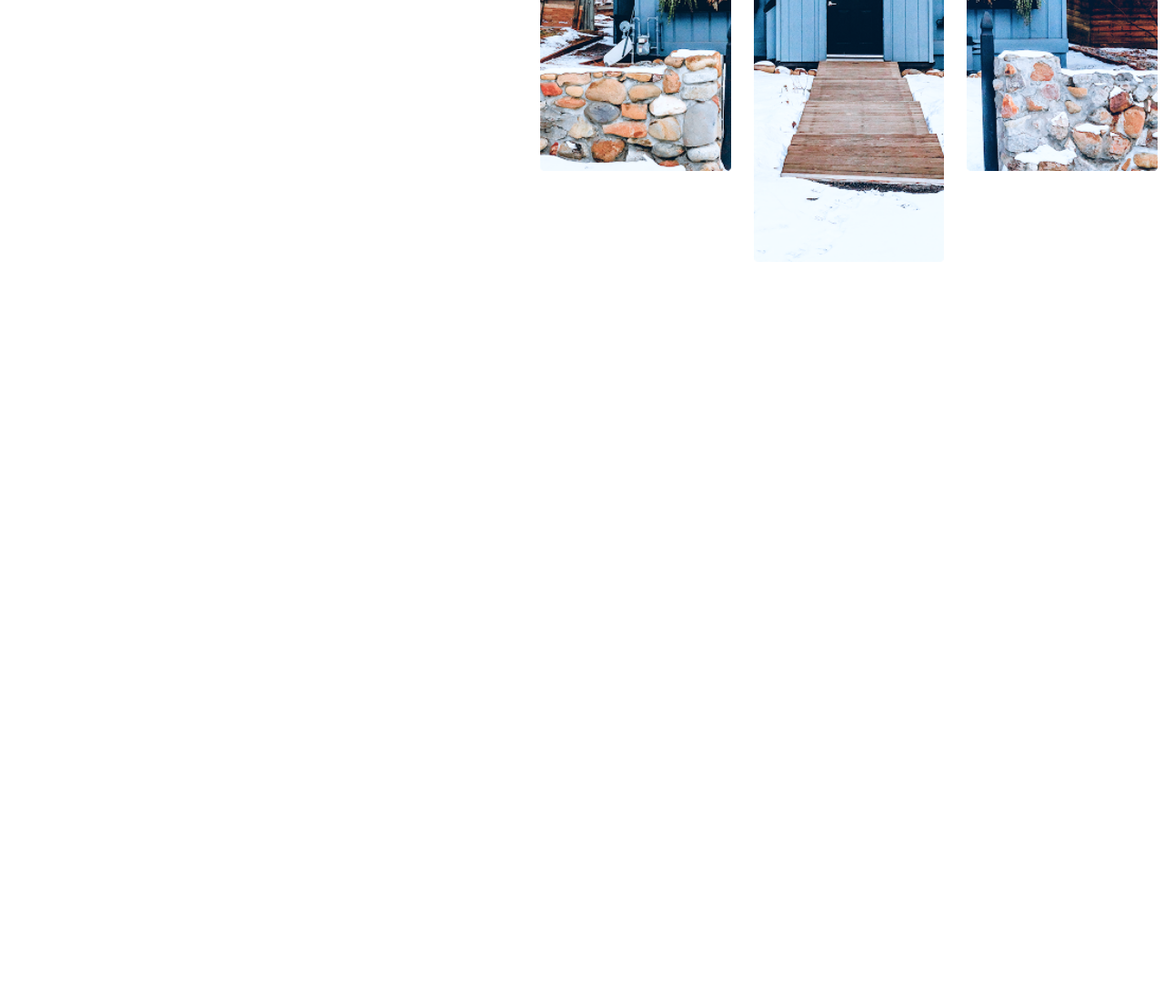
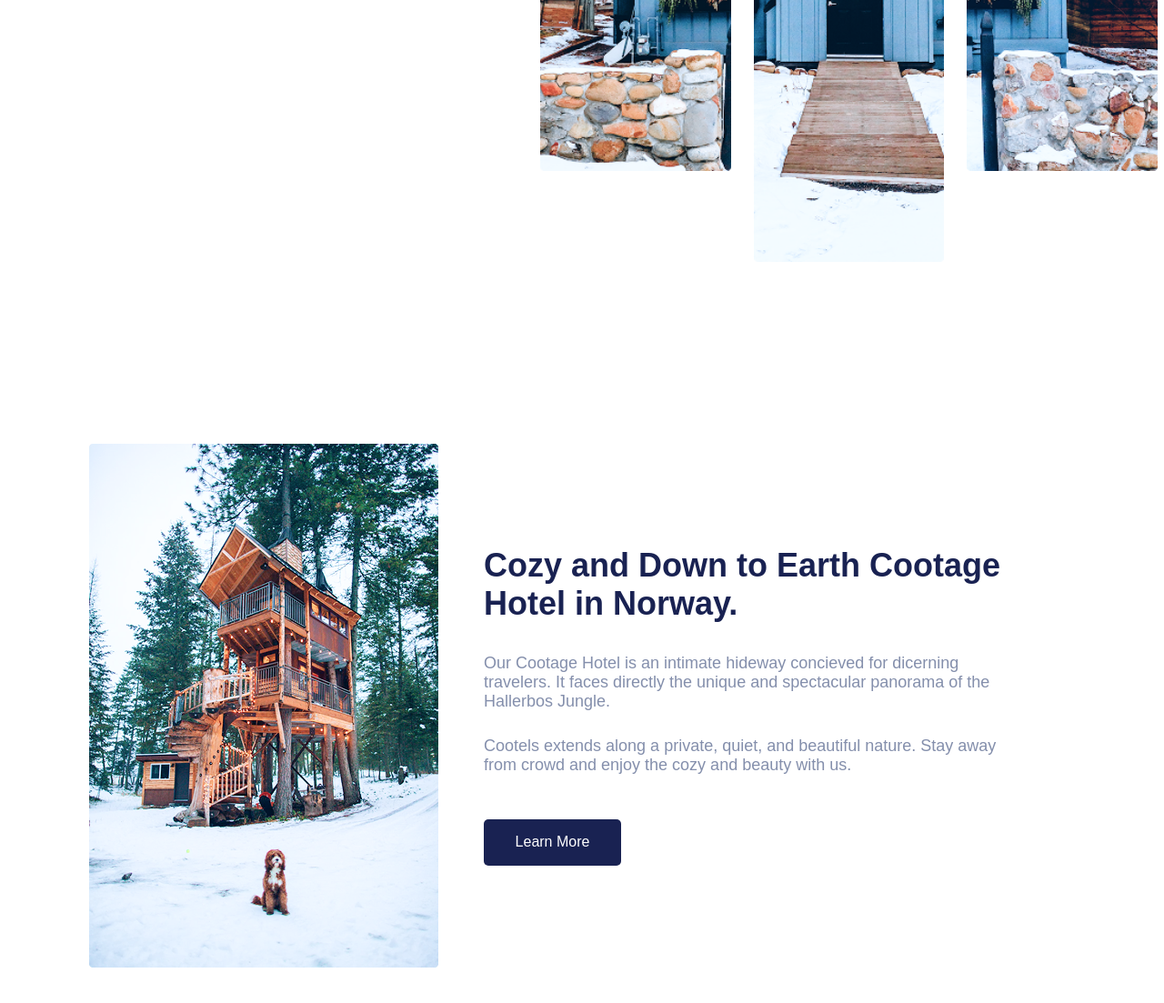
Before and after one commit to themagawo2011/homework-14, a plain HTML site: page index.html in a window 1280 px wide. Shown: the part 717-1820 px from the top of the page at 91% size. Before the commit the page ends 1005 px from the top, so only its background shows below. Drawn offline with Linux system fonts and the light colour scheme.

Commit message:
div 3 сохтам

```diff
--- a/index.html
+++ b/index.html
@@ -17,6 +17,7 @@
         <button class="bt1">Get Started</button>
     </div>
 
+
     <div class="box2">
         <div class="d1box2">
             <h1 class="h1box2">Nature, Warmth, and Beauty in One Space</h1>
@@ -30,5 +31,17 @@
             <img src="./images/meritt-thomas-u-Hb93V6IWI-unsplash 3.png" alt="">
         </div>
     </div>
+
+
+    <div class="box3">
+        <img src="./images/image 13.png" alt="" class="img1box3">
+
+        <div class="d1box3">
+            <h1 class="h1box3">Cozy and Down to Earth Cootage Hotel in Norway.</h1>
+            <p class="p1box3">Our Cootage Hotel is an intimate hideway concieved for dicerning travelers. It faces directly the unique and spectacular panorama of the Hallerbos Jungle.</p>
+            <p class="p1box3">Cootels extends along a private, quiet, and beautiful nature. Stay away from crowd and enjoy the cozy and beauty with us.</p>
+            <button class="bt3">Learn More</button>
+        </div>
+    </div>
 </body>
 </html>
--- a/style.css
+++ b/style.css
@@ -113,5 +113,46 @@
     justify-content: center;
     align-items: center;
     margin-top: 100px;
-    margin-bottom: 100px;
 }
+
+.h1box3{
+    width: 650px;
+    height: 108px;
+    font-size: 36px;
+    font-weight: 600;
+    color: #192252;
+}
+
+.p1box3{
+    width: 584px;
+    height: 81px;
+    font-size: 18px;
+    font-weight: 400;
+    color: #848FAC;
+}
+
+.bt3{
+    width: 151px;
+    height: 51px;
+    border: none;
+    background-color: #192252;
+    border-radius: 5px;
+    font-size: 16px;
+    font-weight: 500;
+    color: #FFFFFF;
+}
+
+.d1box3{
+    display: flex;
+    flex-direction: column;
+    gap: 10px;
+}
+
+.box3{
+    display: flex;
+    justify-content: center;
+    align-items: center;
+    gap: 50px;
+    margin-top: 300px;
+    margin-bottom: 200px;
+}
```
Also changed, not shown: images/image 13.png (added).
